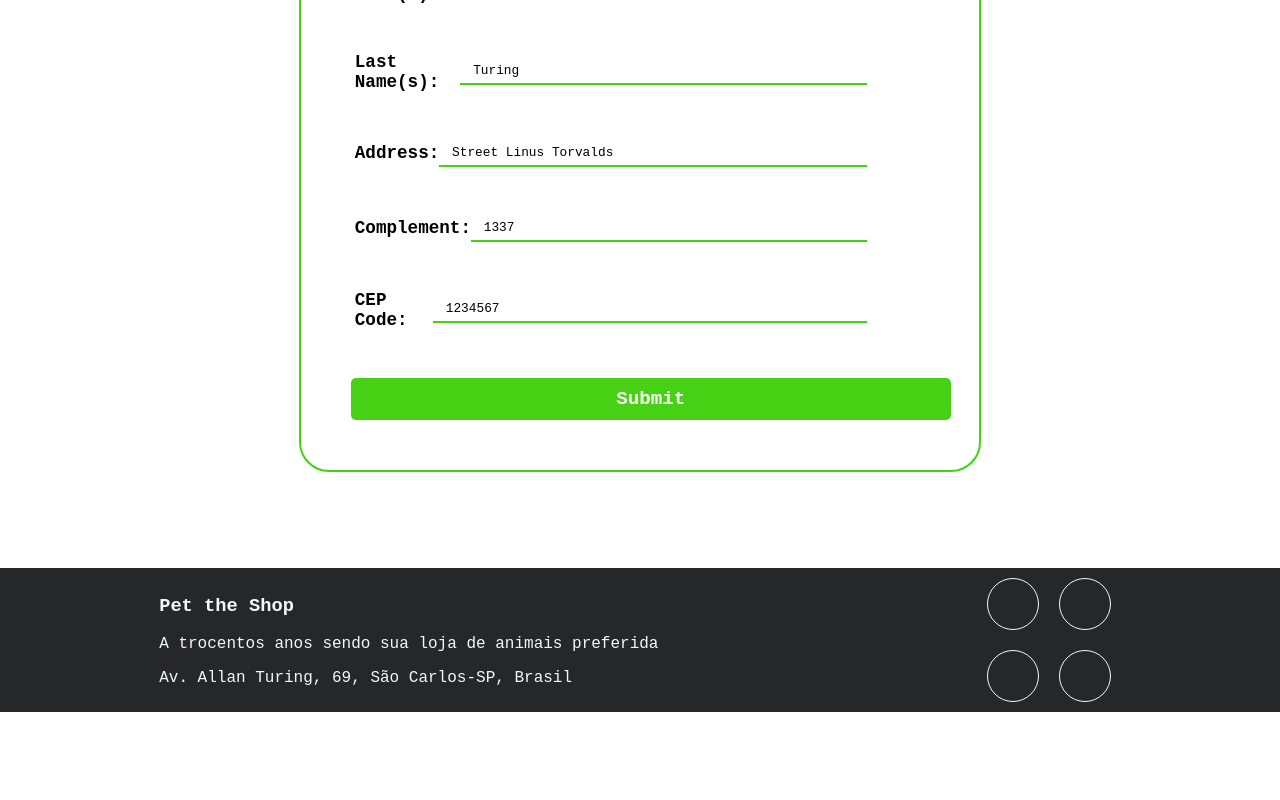
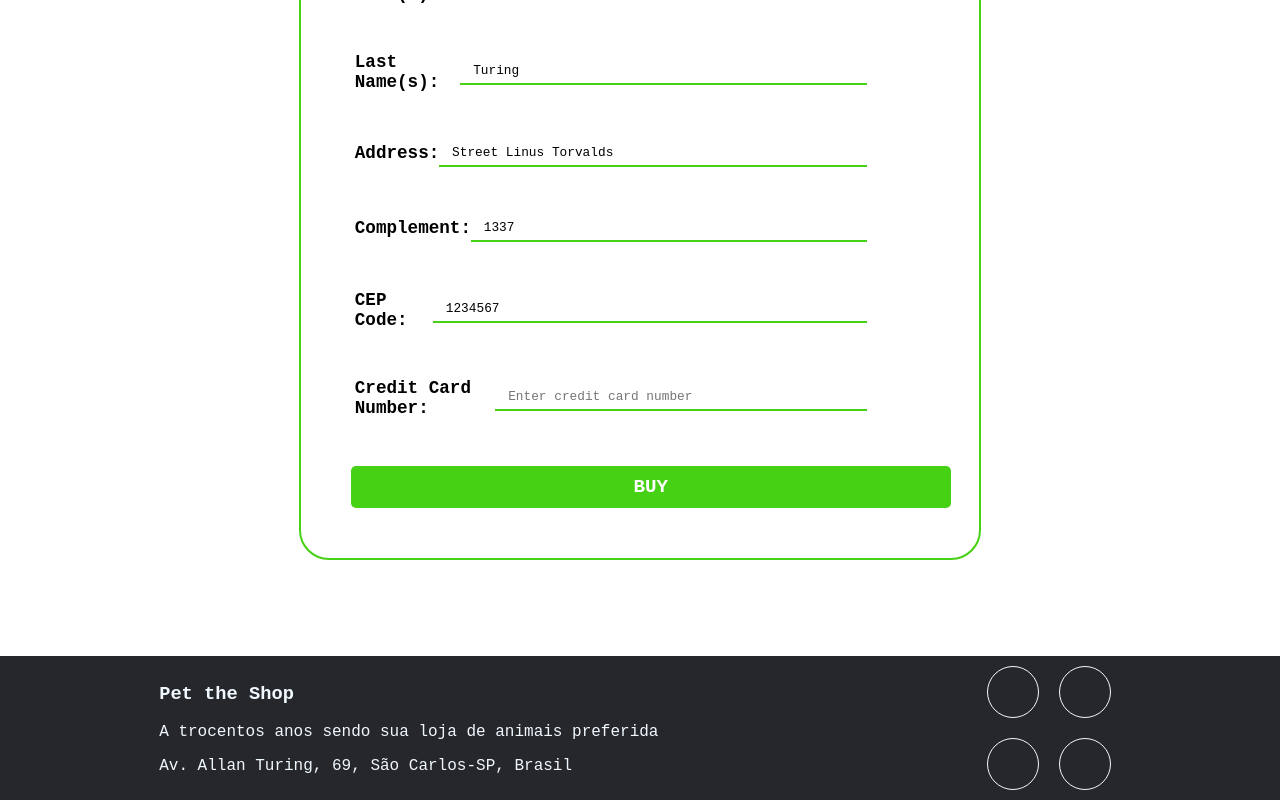
Before and after one commit to VictorRS27/WebIntroProject, a Vue app: page /Cart in a window 1280 px wide. Shown: the part 7184-7984 px from the top of the page. Before the commit the page ends 7896 px from the top, so only its background shows below. Built offline with nearby package versions, Linux system fonts and the light colour scheme; data requests are answered from the project's data file.

Commit message:
credit card on cart

```diff
--- a/src/components/Address.vue
+++ b/src/components/Address.vue
@@ -5,7 +5,8 @@
 
 			<div class="form-group">
 				<label for="first-name">First Name(s):</label>
-				 <input id="first-name" type="text" v-model="firstName" required /> <!--já não tem o nome da pessoa no cadsatro dela? -->
+				<input id="first-name" type="text" v-model="firstName" required />
+				<!--já não tem o nome da pessoa no cadsatro dela? -->
 			</div>
 			<div class="form-group">
 				<label for="last-name">Last Name(s):</label>
@@ -25,7 +26,23 @@
 				<label for="cep">CEP Code:</label>
 				<input id="cep" type="text" v-model="cep" required />
 			</div>
-			<button type="submit">Submit</button>
+
+			<div class="form-group">
+				<label for="credit-card">Credit Card Number:</label>
+				<input type="text" id="credit-card" placeholder="Enter credit card number" v-model="creditCardNumber"
+					@input="checkCreditCardInput" required />
+			</div>
+
+			<button class="buy-button" :class="{ active: creditCardNumber }" @click="completePurchase">
+                BUY
+            </button>
+
+            <div v-if="purchaseComplete" class="purchase-message">
+                <p>Purchase complete!</p>
+                <p>Returning to homepage in 5 seconds...</p>
+            </div>
+
+			<!-- <button type="submit">Submit</button> -->
 		</form>
 	</div>
 </template>
@@ -40,8 +57,27 @@ export default {
 			address: "Street Linus Torvalds",
 			complement: "1337",
 			cep: "1234567",
+
+			creditCardNumber: "",
+            purchaseComplete: false,
 		};
 	},
+	methods: {
+            checkCreditCardInput() {
+                // Remove non-digit characters from the credit card number
+                this.creditCardNumber = this.creditCardNumber.replace(/\D/g, "");
+            },
+            completePurchase() {
+                if (this.creditCardNumber) {
+                    // Simulating purchase completion
+                    this.purchaseComplete = true;
+                    setTimeout(() => {
+                        // Redirect to homepage after 5 seconds
+                        this.$router.push("/");
+                    }, 5000);
+                }
+            },
+        }
 };
 </script>
 
@@ -100,4 +136,9 @@ button {
 	font-size: 1.5vw;
 	margin-top: 3vh;
 }
+
+.purchase-message {
+  margin-top: 20px;
+  text-align: center;
+}
 </style>
--- a/src/views/CartView.vue
+++ b/src/views/CartView.vue
@@ -27,12 +27,13 @@ import Navbar from '../components/Navbar.vue'
 import Footer from '../components/Footer.vue'
 
 
+
 export default {
     components: {
         Navbar,
         Product,
         Address,
-        Footer
+        Footer,
     },
 
     data() {
```
